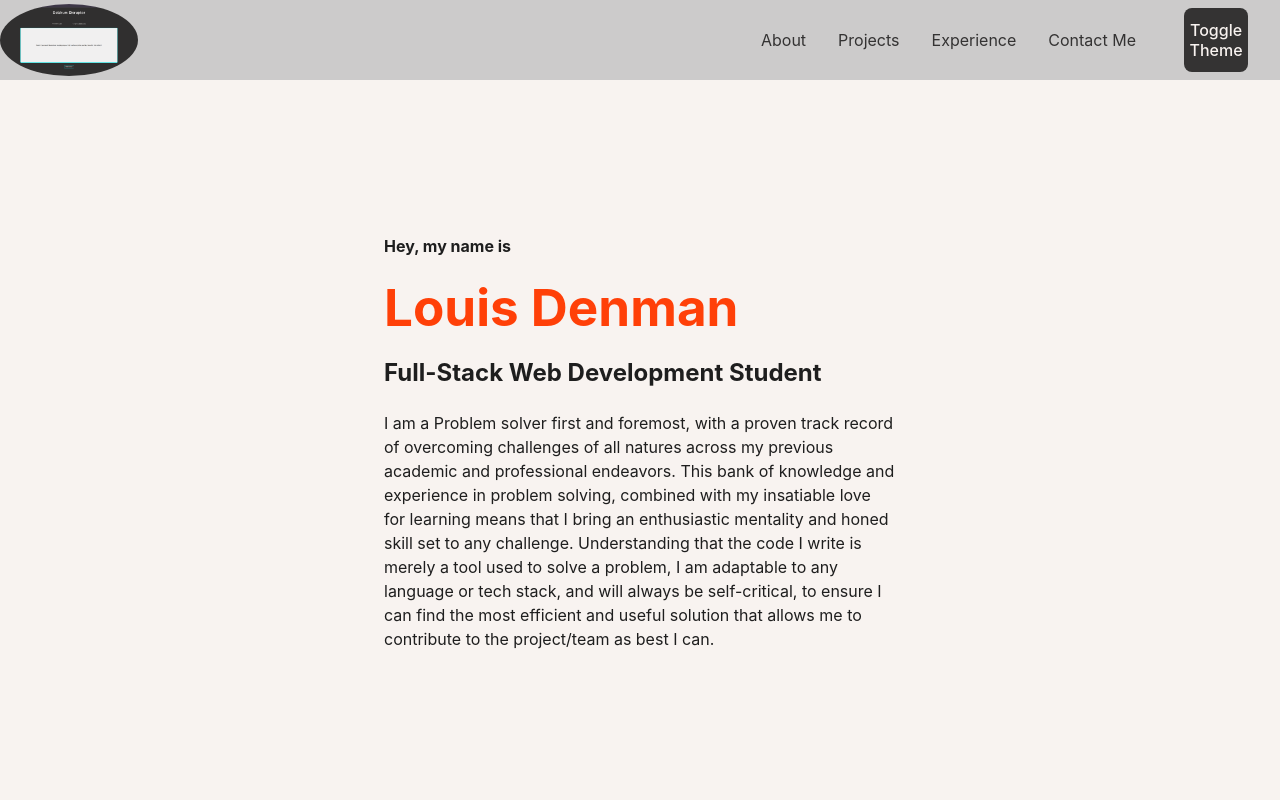
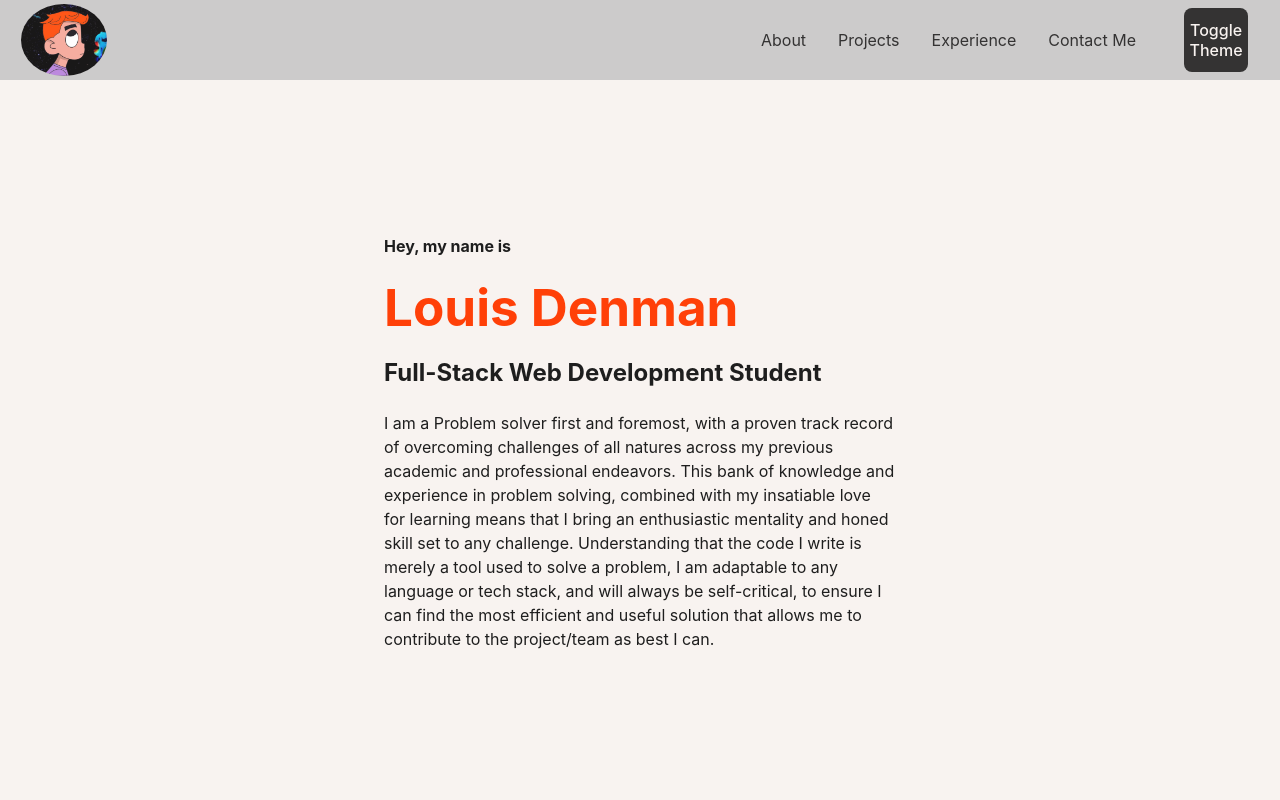
Before and after one commit to LouisMDenman/reactPortfolio, a React (Vite) app: page / in a window 1280 px wide. Shown: the top 800 px of the page. Built offline with nearby package versions, Linux system fonts and the light colour scheme; a web font is replaced by a local one.

Commit message:
moving images to public folder worked, changed relative paths to reflect

```diff
--- a/src/components/Navbar.jsx
+++ b/src/components/Navbar.jsx
@@ -6,7 +6,7 @@ export function Navbar() {
     return (
         <div id="navbar">
             <a id="navhome" href="#homepage">
-                <img src="/assets/dd.png" id="navimg"/>
+                <img src="/assets/lil_uzi_me.png" id="navimg"/>
             </a>
             <div id="navbarLinks">
                 <a href="#aboutme">About</a>
--- a/src/sections/About.jsx
+++ b/src/sections/About.jsx
@@ -9,7 +9,7 @@ export function About() {
                     <p> Graduating high school, I wanted to make a change in the world and help as many people as I could, and thought that I would have the best chance at doing so by becoming a doctor and practicing medicine. As a result, I chose to study the Bachelor of Science & Information Technology at the University of Queensland with a Major in Biomedical Science. This served as an appropriate undergraduate degree to pursue medicine, but over the first two years of study I realised that Information Technology was my passion, and I could make a greater impact in this field. With this decision made, I studied the Bachelor of Information Technology for the next two years whilst juggling a career at Boral Concrete, where I experienced some of my greatest career achievements to date, including managing the distribution of concrete resources to some of the largest projects in SEQ (Cross-River-Rail, Star Casino, Coomera Connector), and being flown to Perth, WA to train a completely new set of call center staff for the region in two weeks. Whilst I learnt an incredible amount from the experience, I knew it was not a long term career I wanted to pursue, and with some further research concluded that software engineering and web development was the space I wanted to be in. As a result, I enrolled in the Coder Academy Full-Stack Web Development Bootcamp, and will be an emerging graduate developer in 2025.
                     </p>
                 </div>
-                <img src="src/assets/profile_cropped.png" id="profilePic" />
+                <img src="/assets/profile_cropped.png" id="profilePic" />
             </div>
         </div>
     )
--- a/src/sections/Contact.jsx
+++ b/src/sections/Contact.jsx
@@ -6,8 +6,8 @@ export function Contact() {
             <h2 id="contactHeader">Contact Me</h2>
             <p id="contactPara">As an emerging developer in 2025, I am always happy to expand my network and meet other people who share the same passion. In the links below you can either view my LinkedIn and reach out, or alternatively view some of my projects on my github account.</p>
             <div id="contactLinks">
-                <a href="https://github.com/LouisMDenman"><img src="src/assets/github.png" alt="github icon link" class="contactimages" /></a>
-                <a href="https://au.linkedin.com/in/louis-denman-2b441a2a4"><img src="src/assets/linkedin.png" alt="linkedin icon link" class="contactimages" /></a>
+                <a href="https://github.com/LouisMDenman"><img src="assets/github.png" alt="github icon link" class="contactimages" /></a>
+                <a href="https://au.linkedin.com/in/louis-denman-2b441a2a4"><img src="assets/linkedin.png" alt="linkedin icon link" class="contactimages" /></a>
             </div>
         </div>
     )
--- a/src/sections/Projects.jsx
+++ b/src/sections/Projects.jsx
@@ -12,7 +12,7 @@ export function Projects() {
                     </p>
                     <a class="link">https://github.com/LouisMDenman/doldrumDisruptor</a>
                 </div>
-                <img src="src/assets/dd.png" class="projectImg"/>
+                <img src="/assets/dd.png" class="projectImg"/>
             </div>
             <br></br>
             <br></br>
@@ -22,7 +22,7 @@ export function Projects() {
                     <p>This spotify dashboard is another website that is built with React, and makes use of the spotify API to display the top 20 tracks from my personal account. The project involved learning more about account verification and validation, as well as the use of APIs.</p>
                     <a class="link">https://github.com/LouisMDenman/spotifyDashboard</a>
                 </div>
-                <img src="src/assets/sd.png" class="projectImg"/>
+                <img src="/assets/sd.png" class="projectImg"/>
             </div>
             <br></br>
             <br></br>
@@ -32,7 +32,7 @@ export function Projects() {
                     <p>This personal portfolio is made purely with HTML and CSS, and whilst slightly outdated was a foundational learning block for front-end development concepts. It has since been replaced, obviously, by this current portfolio which was built with React in Ubuntu OS.</p>
                     <a class="link">https://github.com/LouisMDenman/portfolio</a>
                 </div>
-                <img src="src/assets/pp.png" class="projectImg"/>
+                <img src="/assets/pp.png" class="projectImg"/>
             </div>
         </div>
     )
```
